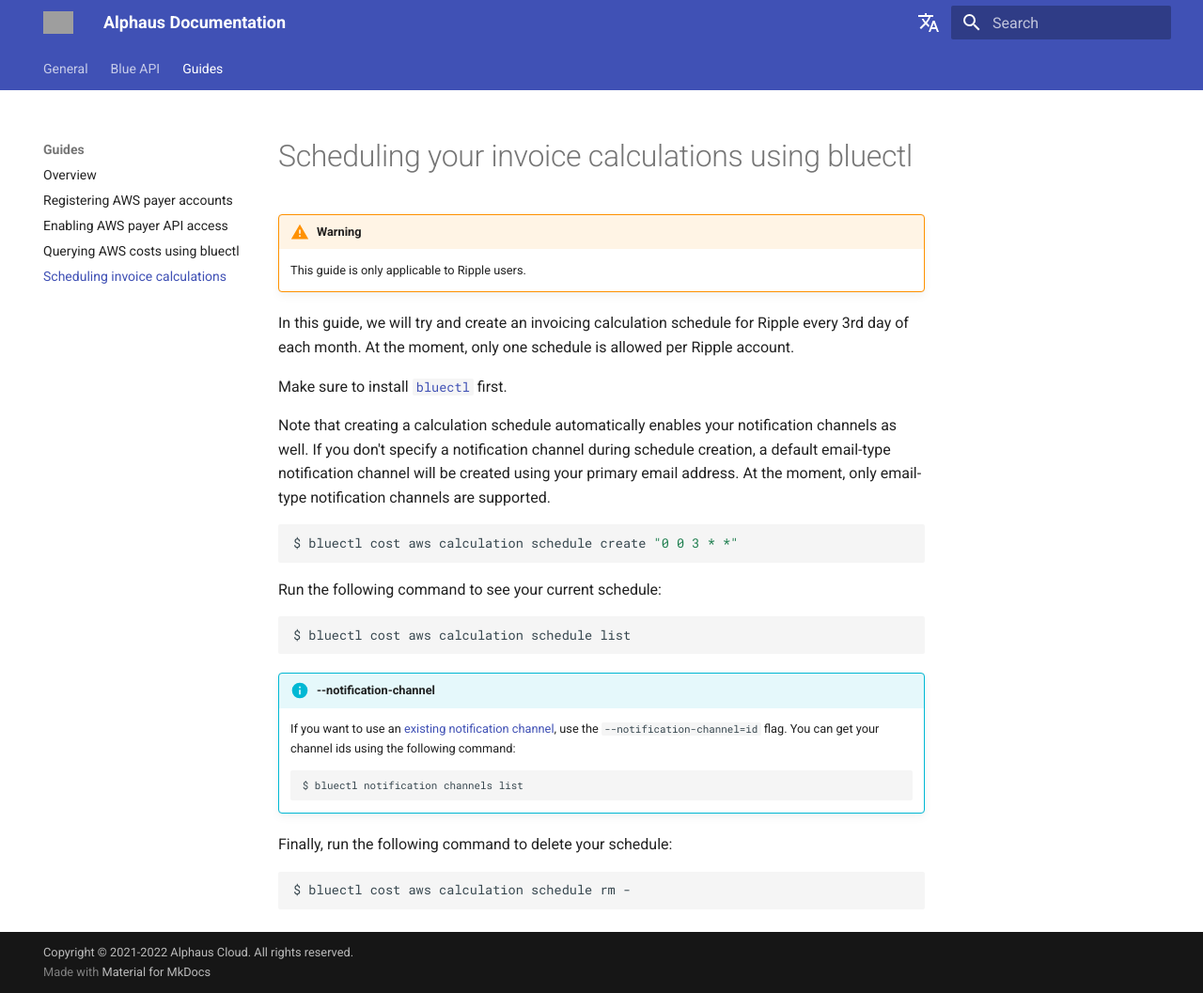
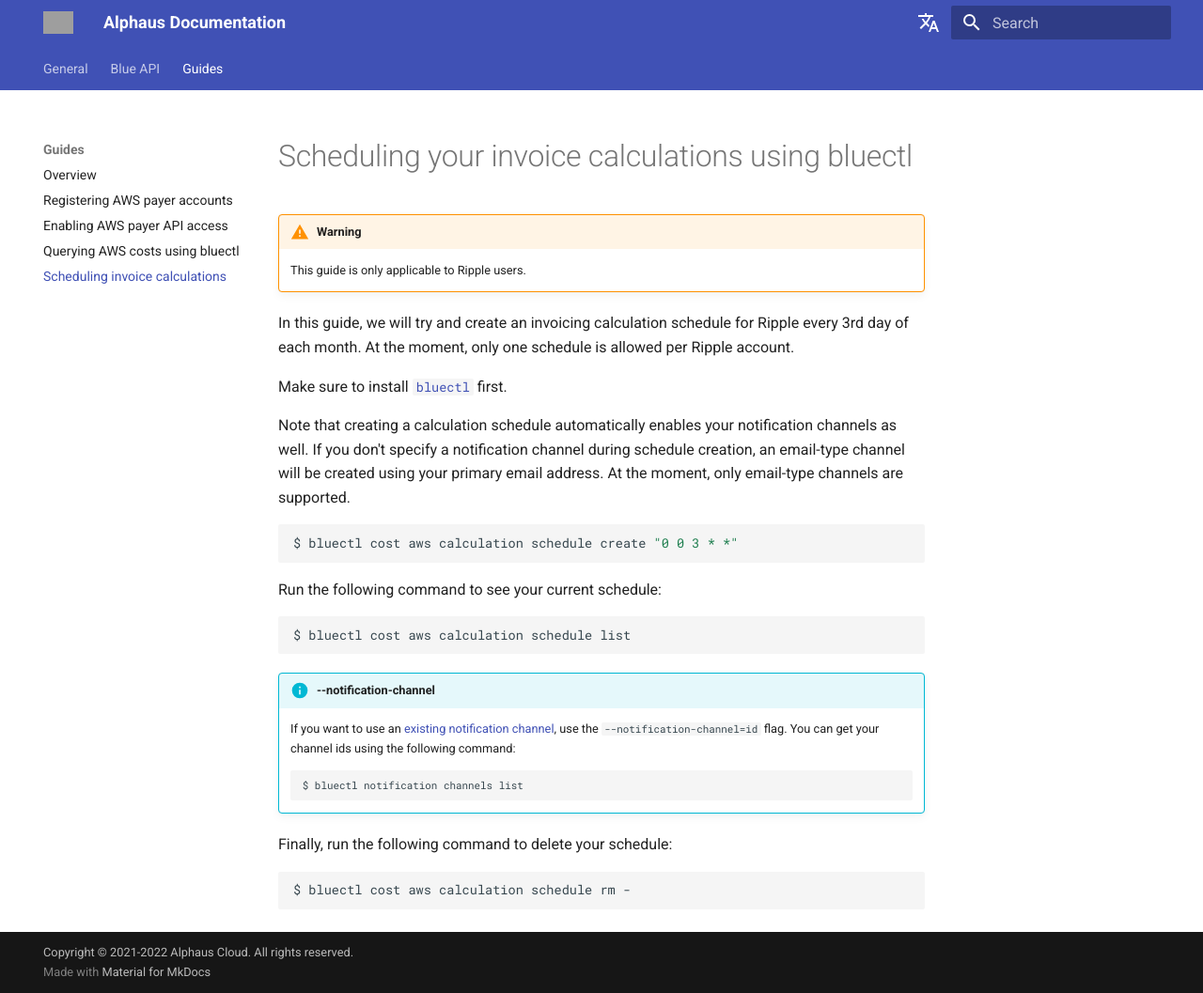
Before and after one commit to alphauslabs/tmpdocs, an MkDocs documentation site: the page built from docs/guides/invoice-calc-sched.md, in a window 1280 px wide and 1057 px high. Shown: the whole window at 94% size. Built offline with MkDocs 1.6.1 and Material for MkDocs 9.7.7, drawn with Linux system fonts in a browser that asks for light colours; comment, search, counter and statistics services are not loaded; grey boxes are pictures that could not be loaded.

Commit message:
docs: sched

````diff
--- a/docs/guides/invoice-calc-sched.md
+++ b/docs/guides/invoice-calc-sched.md
@@ -7,7 +7,7 @@
 
 Make sure to install [`bluectl`](https://alphauslabs.github.io/docs/blueapi/bluectl/) first.
 
-Note that creating a calculation schedule automatically enables your notification channels as well. If you don't specify a notification channel during schedule creation, a default email-type notification channel will be created using your primary email address. At the moment, only email-type notification channels are supported.
+Note that creating a calculation schedule automatically enables your notification channels as well. If you don't specify a notification channel during schedule creation, an email-type channel will be created using your primary email address. At the moment, only email-type channels are supported.
 
 ``` sh
 $ bluectl cost aws calculation schedule create "0 0 3 * *"
````
